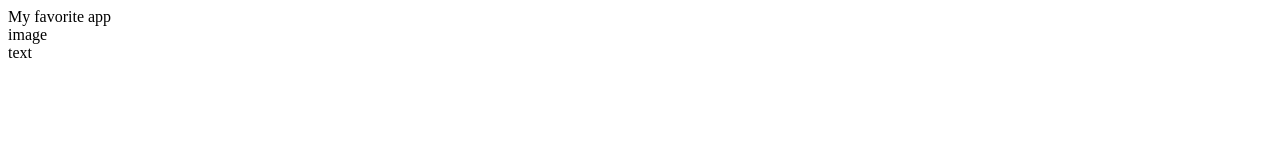
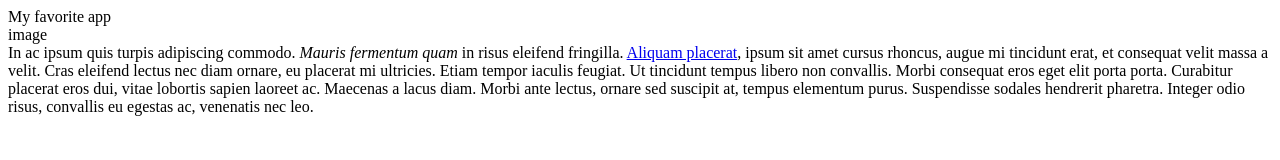
Before and after one commit to pritam27/portfolio, a plain HTML site: page toplist/index.html in a window 1280 px wide. Drawn offline with Linux system fonts and the light colour scheme.

Commit message:
Upate the html code and add some text

```diff
--- a/toplist/index.html
+++ b/toplist/index.html
@@ -1,5 +1,15 @@
-<div class="title">My favorite app</div>
-<div class="app">
-	<div class="screenshot">image</div>
-	<div class="description">text</div>
-</div>
+<!DOCTYPE html>
+<html>
+<head>
+	<link rel="stylesheet" type="text/css" href="style.css">
+</head>
+<body>
+	<div class="title">My favorite app</div>
+	<div class="app">
+		<div class="screenshot">image</div>
+		<div class="description">
+			In ac ipsum quis turpis adipiscing commodo. <em>Mauris fermentum quam</em> in risus eleifend fringilla. <a href="#">Aliquam placerat</a>, ipsum sit amet cursus rhoncus, augue mi tincidunt erat, et consequat velit massa a velit. Cras eleifend lectus nec diam ornare, eu placerat mi ultricies. Etiam tempor iaculis feugiat. Ut tincidunt tempus libero non convallis. Morbi consequat eros eget elit porta porta. Curabitur placerat eros dui, vitae lobortis sapien laoreet ac. Maecenas a lacus diam. Morbi ante lectus, ornare sed suscipit at, tempus elementum purus. Suspendisse sodales hendrerit pharetra. Integer odio risus, convallis eu egestas ac, venenatis nec leo.
+		</div>
+	</div>
+</body>
+</html>
```
